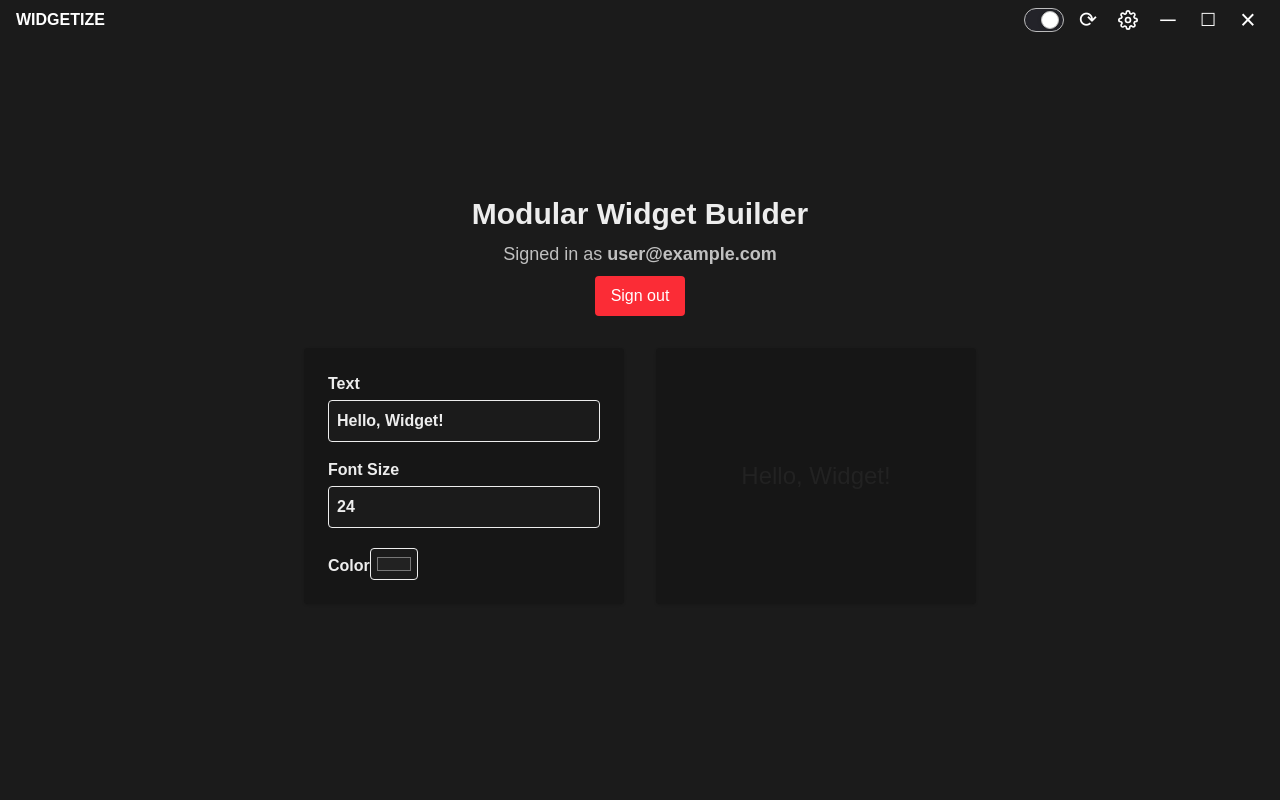
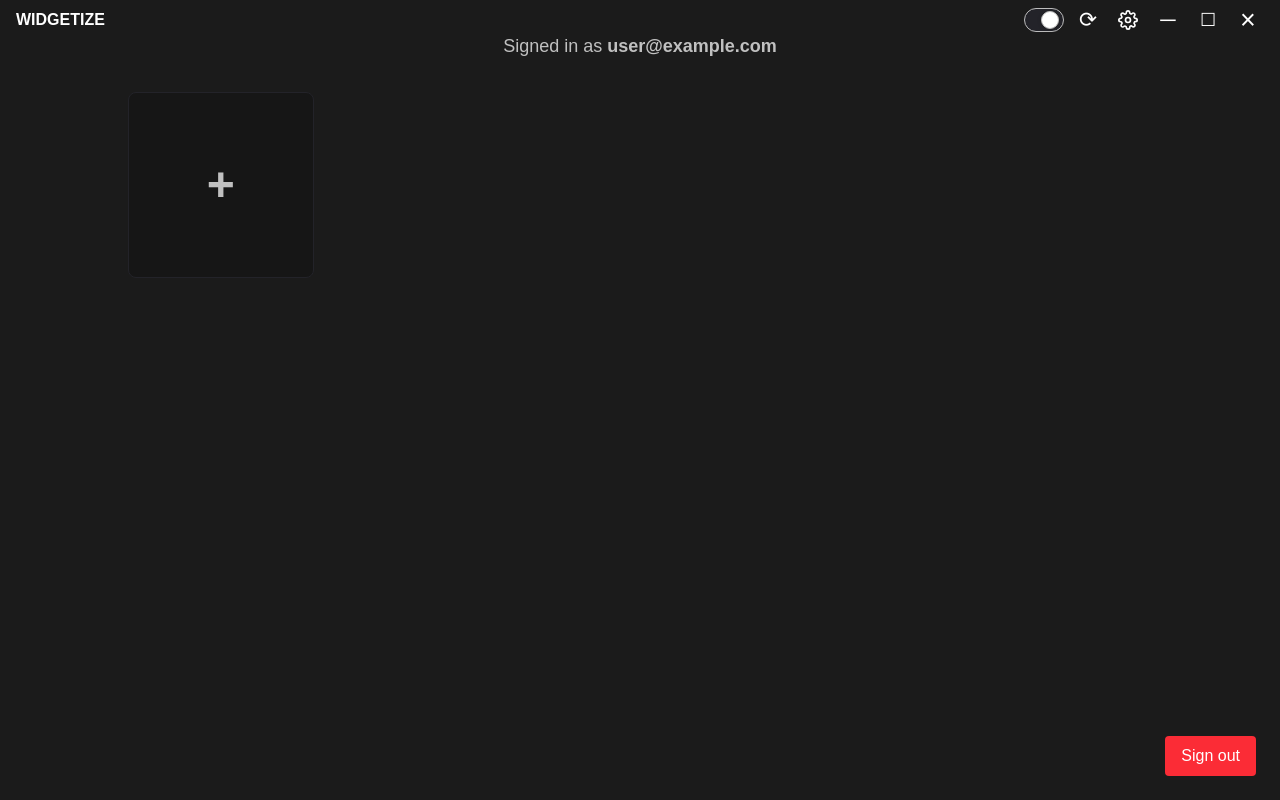
Before and after one commit to llotze/modular-widget-builder, a Next.js app: page / in a window 1280 px wide. Built offline with nearby package versions, Linux system fonts and the light colour scheme; no server answers; sample sign-in values are in the browser's storage.

Commit message:
WOP widgetbuilder display page and + widget button

```diff
--- a/src/app/components/client/WidgetBuilderPage.tsx
+++ b/src/app/components/client/WidgetBuilderPage.tsx
@@ -1,73 +1,65 @@
 "use client";
-import React, { useState } from "react";
+import React from "react";
 import { SignOutButton } from "../SignoutButton";
 
 export default function WidgetBuilderPage({ email }: { email: string }) {
-  const [text, setText] = useState("Hello, Widget!");
-  const [fontSize, setFontSize] = useState(24);
-  const [color, setColor] = useState("#222222");
+
 
   return (
-    <div className="flex flex-col items-center justify-center min-h-screen p-8 gap-8 bg-[var(--color-bg-main)]">
-      <div className="flex flex-col items-center gap-2">
-        <h1 className="text-3xl font-bold" style={{ color: "var(--color-text-main)" }}>
-          Modular Widget Builder
-        </h1>
+    <div className="relative min-h-screen bg-[var(--color-bg-main)] p-8">
+      {/* Top Section */}
+      <div className="flex flex-col items-center gap-2 mb-8">
         <p className="text-lg" style={{ color: "var(--color-text-muted)" }}>
           Signed in as <b>{email}</b>
         </p>
-        <SignOutButton />
       </div>
-      <div className="flex flex-col md:flex-row gap-8 w-full max-w-2xl">
-        {/* Controls */}
-        <div className="flex flex-col gap-4 w-full md:w-1/2 bg-[var(--color-bg-section)] p-6 rounded shadow">
-          <label className="font-semibold" style={{ color: "var(--color-text-main)" }}>
-            Text
-            <input
-              type="text"
-              value={text}
-              onChange={e => setText(e.target.value)}
-              className="w-full mt-1 p-2 rounded border"
-              style={{ color: "var(--color-text-main)", background: "var(--color-bg-main)" }}
-            />
-          </label>
-          <label className="font-semibold" style={{ color: "var(--color-text-main)" }}>
-            Font Size
-            <input
-              type="number"
-              min={12}
-              max={72}
-              value={fontSize}
-              onChange={e => setFontSize(Number(e.target.value))}
-              className="w-full mt-1 p-2 rounded border"
-              style={{ color: "var(--color-text-main)", background: "var(--color-bg-main)" }}
-            />
-          </label>
-          <label className="font-semibold" style={{ color: "var(--color-text-main)" }}>
-            Color
-            <input
-              type="color"
-              value={color}
-              onChange={e => setColor(e.target.value)}
-              className="w-12 h-8 mt-1 p-1 rounded border"
-              style={{ background: "var(--color-bg-main)" }}
-            />
-          </label>
-        </div>
-        {/* Preview */}
-        <div className="flex flex-col items-center justify-center w-full md:w-1/2 bg-[var(--color-bg-section)] p-6 rounded shadow">
+
+      {/* Widget Grid */}
+      <div
+        className="
+          grid
+          grid-cols-2
+          sm:grid-cols-3
+          md:grid-cols-4
+          lg:grid-cols-5
+          gap-6
+          max-w-5xl
+          mx-auto
+        "
+      >
+
+        {/* Add Widget Card */}
+        <div
+          className="
+            flex items-center justify-center
+            aspect-square
+            rounded-lg
+            border
+            border-[var(--color-border)]
+            bg-[var(--color-bg-section)]
+            transition-transform
+            hover:-translate-y-1
+            cursor-pointer
+            select-none
+            group
+          "
+        >
           <span
-            style={{
-              fontSize: `${fontSize}px`,
-              color,
-              fontFamily: "inherit",
-              textAlign: "center",
-              wordBreak: "break-word",
-            }}
+            className="
+              text-5xl font-bold
+              text-[var(--color-text-muted)]
+              transition-transform
+              group-hover:scale-110
+              "
           >
-            {text}
+            +
           </span>
         </div>
+      </div>
+
+      {/* Sign Out Button - fixed bottom right */}
+      <div className="fixed bottom-6 right-6 z-50">
+        <SignOutButton />
       </div>
     </div>
   );
```
